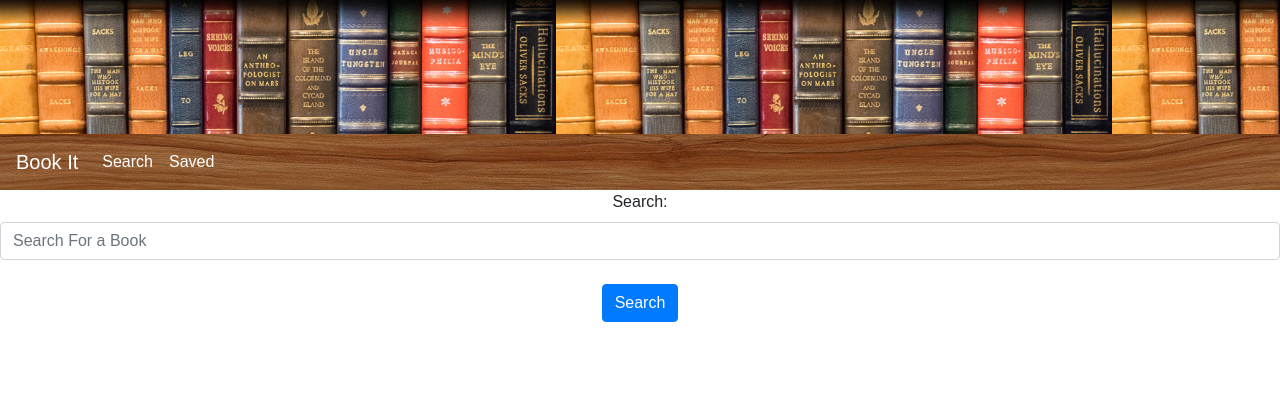
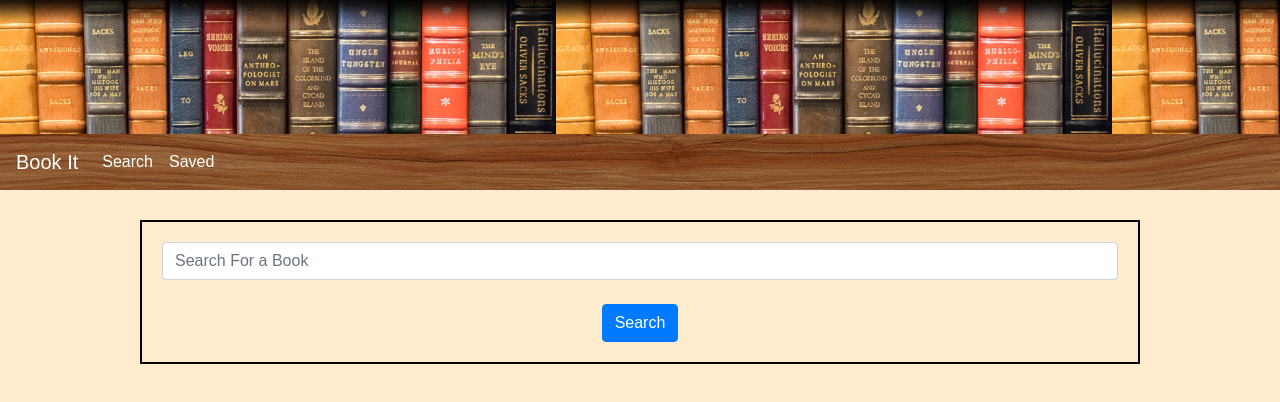
Before and after one commit to BacchusKC/bookIt, a React (Create React App) app in the folder client/: page /search in a window 1280 px wide. Shown: the top 402 px of the page. Built offline with nearby package versions, Linux system fonts and the light colour scheme.

Commit message:
heroku build

```diff
--- a/client/src/components/DisplayResults.css
+++ b/client/src/components/DisplayResults.css
@@ -4,6 +4,7 @@
     width: 100%;
     margin: 30px auto;
     min-height: 344px;
+    padding: 7px;
 }
 img {
     float: left;
--- a/client/src/components/DisplaySaved.css
+++ b/client/src/components/DisplaySaved.css
@@ -25,6 +25,7 @@
     width: 100%;
     margin: 30px auto;
     min-height: 344px;
+    padding: 7px;
 }
 img {
     float: left;
--- a/client/src/components/SearchForm.css
+++ b/client/src/components/SearchForm.css
@@ -0,0 +1,6 @@
+.formBox {
+    max-width: 1000px;
+    margin: 30px auto;
+    border: 2px solid black;
+    padding: 20px;
+}
--- a/client/src/components/SearchForm.js
+++ b/client/src/components/SearchForm.js
@@ -1,10 +1,10 @@
 import React from "react";
+import './SearchForm.css'
 
 function SearchForm(props) {
   return (
     <form>
-      <div className="form-group">
-        <label htmlFor="search">Search:</label>
+      <div className="formBox">
         <input
           onChange={props.handleInputChange}
           value={props.value}
--- a/client/src/index.css
+++ b/client/src/index.css
@@ -2,4 +2,5 @@ body {
   margin: 0;
   padding: 0;
   font-family: sans-serif;
+  background-color: blanchedalmond;
 }
```
Also changed, not shown: 16 other files (tests, documents, lock files or other folders).
